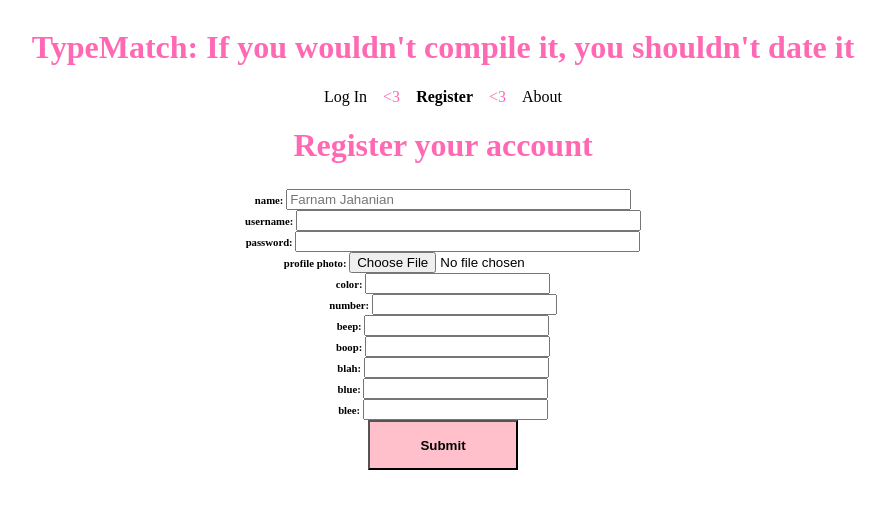
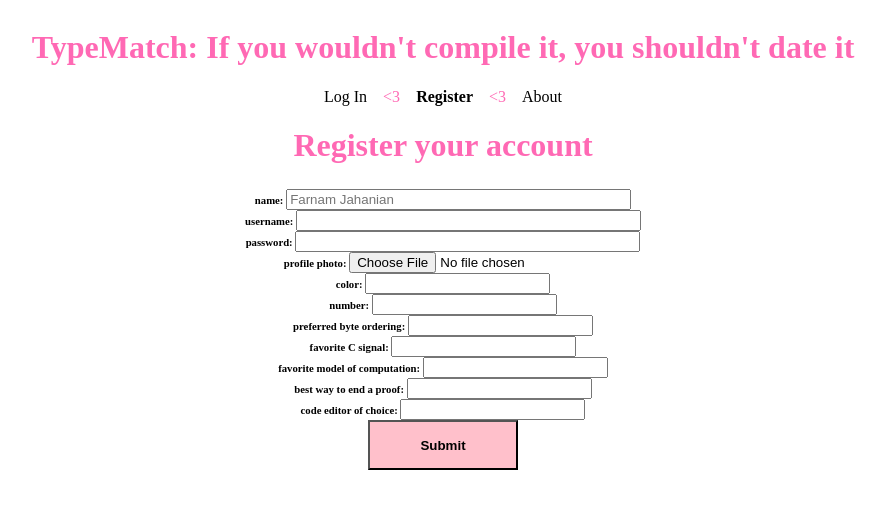
Before and after one commit to jnngu/codingdatingsite, a Flask app: page /register in a window 1280 px wide. Shown: the top 509 px of the page, without its empty margins (197-1082 px from the left). Run offline with Flask 2, Linux system fonts and the light colour scheme.

Commit message:
questions

```diff
--- a/styledating/templates/registration.html
+++ b/styledating/templates/registration.html
@@ -25,11 +25,11 @@ profile photo: <input type="file" name="pfp" required><br>
 
 color: <input type="text" name="f1" required><br>
 number: <input type="text" name="f2" required><br>
-beep: <input type="text" name="f3" required><br>
-boop: <input type="text" name="f4" required><br>
-blah: <input type="text" name="f5" required><br>
-blue: <input type="text" name="f6" required><br>
-blee: <input type="text" name="f7" required><br>
+preferred byte ordering: <input type="text" name="f3" required><br>
+favorite C signal: <input type="text" name="f4" required><br>
+favorite model of computation: <input type="text" name="f5" required><br>
+best way to end a proof: <input type="text" name="f6" required><br>
+code editor of choice: <input type="text" name="f7" required><br>
 
 <input type="submit">
 </form>
```
